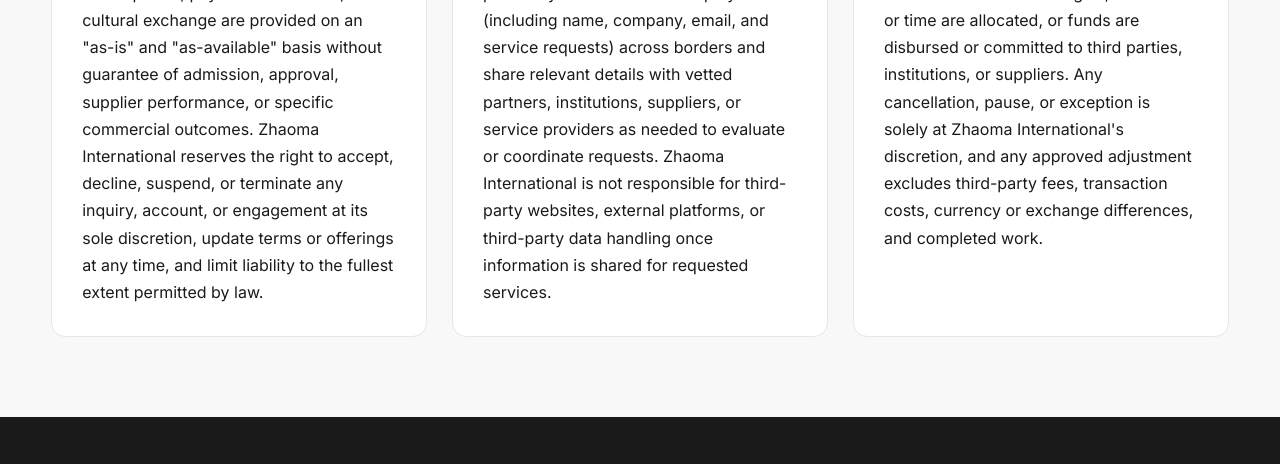
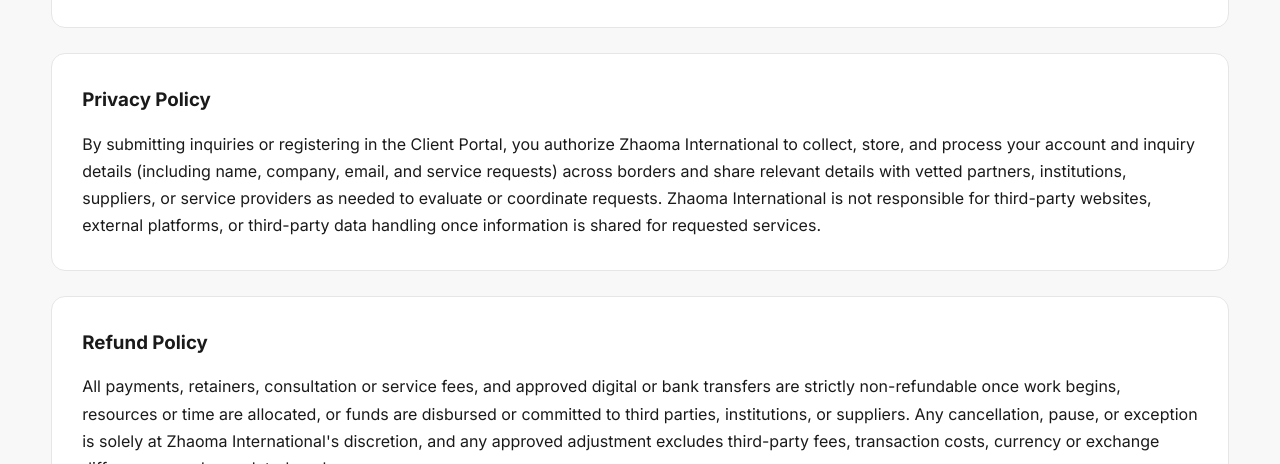
Before and after one commit to megacoded-star/zhaoma-site, a plain HTML site: page index.html in a window 1280 px wide. Shown: the part 4380-4844 px from the top of the page. Drawn offline with Linux system fonts and the light colour scheme; a script that the page names is missing.

```diff
--- a/index.html
+++ b/index.html
@@ -216,19 +216,20 @@
     <div class="container">
       <h2>Policies</h2>
       <p class="section-intro">Governing terms, privacy practices, and refund rules for using Zhaoma International and its services.</p>
-      <div class="grid">
-        <div class="card" id="terms">
+
+      <div class="card" id="terms" style="margin-top: 30px;">
         <h3>Terms of Service</h3>
         <p>All platform information, guidance, and facilitation across education, procurement, trade, business development, payment assistance, and cultural exchange are provided on an "as-is" and "as-available" basis without guarantee of admission, approval, supplier performance, or specific commercial outcomes. Zhaoma International reserves the right to accept, decline, suspend, or terminate any inquiry, account, or engagement at its sole discretion, update terms or offerings at any time, and limit liability to the fullest extent permitted by law.</p>
       </div>
-        <div class="card" id="privacy">
+
+      <div class="card" id="privacy" style="margin-top: 25px;">
         <h3>Privacy Policy</h3>
         <p>By submitting inquiries or registering in the Client Portal, you authorize Zhaoma International to collect, store, and process your account and inquiry details (including name, company, email, and service requests) across borders and share relevant details with vetted partners, institutions, suppliers, or service providers as needed to evaluate or coordinate requests. Zhaoma International is not responsible for third-party websites, external platforms, or third-party data handling once information is shared for requested services.</p>
       </div>
-        <div class="card" id="refund">
+
+      <div class="card" id="refund" style="margin-top: 25px;">
         <h3>Refund Policy</h3>
         <p>All payments, retainers, consultation or service fees, and approved digital or bank transfers are strictly non-refundable once work begins, resources or time are allocated, or funds are disbursed or committed to third parties, institutions, or suppliers. Any cancellation, pause, or exception is solely at Zhaoma International's discretion, and any approved adjustment excludes third-party fees, transaction costs, currency or exchange differences, and completed work.</p>
-        </div>
       </div>
     </div>
   </section>
```
Lines whose indentation alone changed are shown as unchanged.
